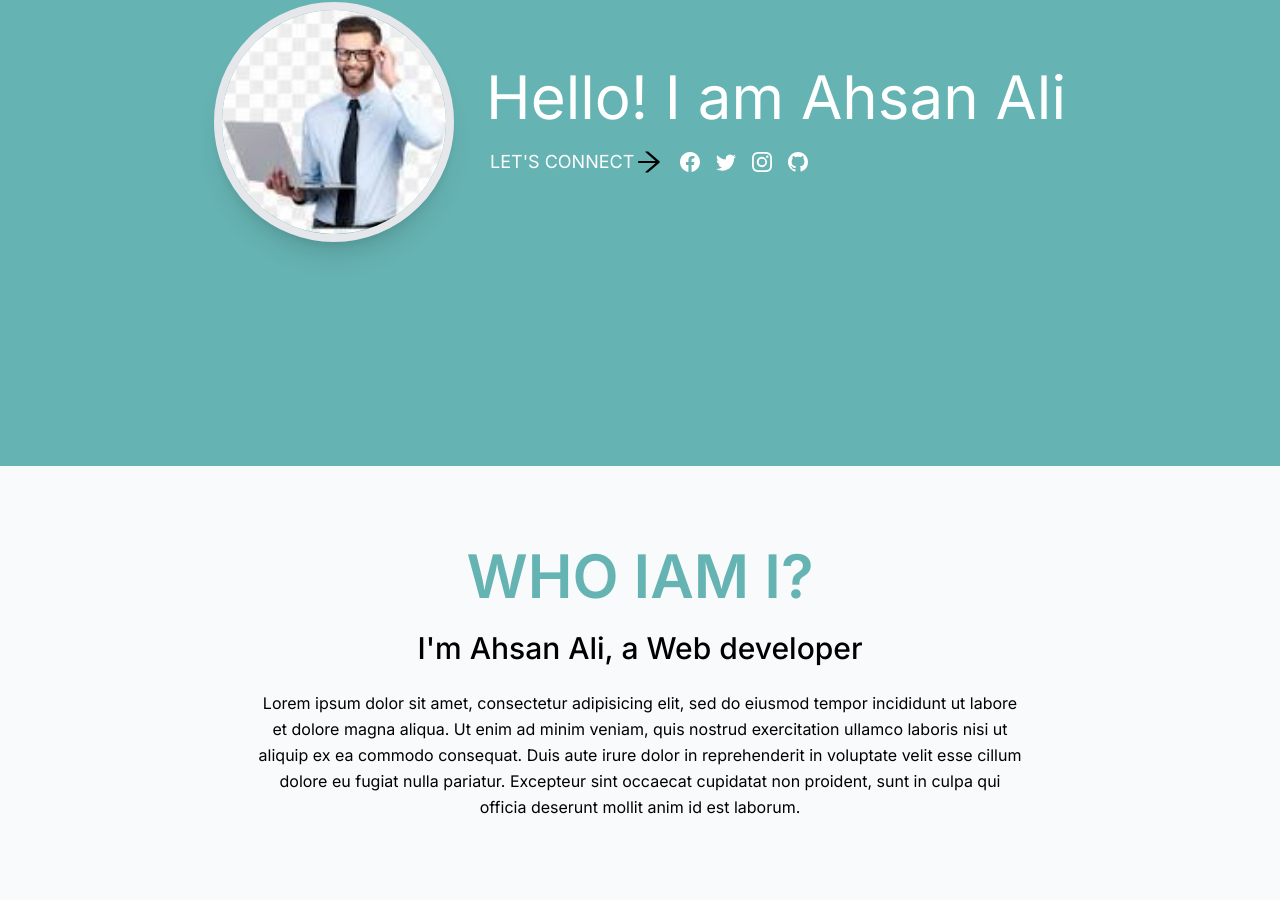
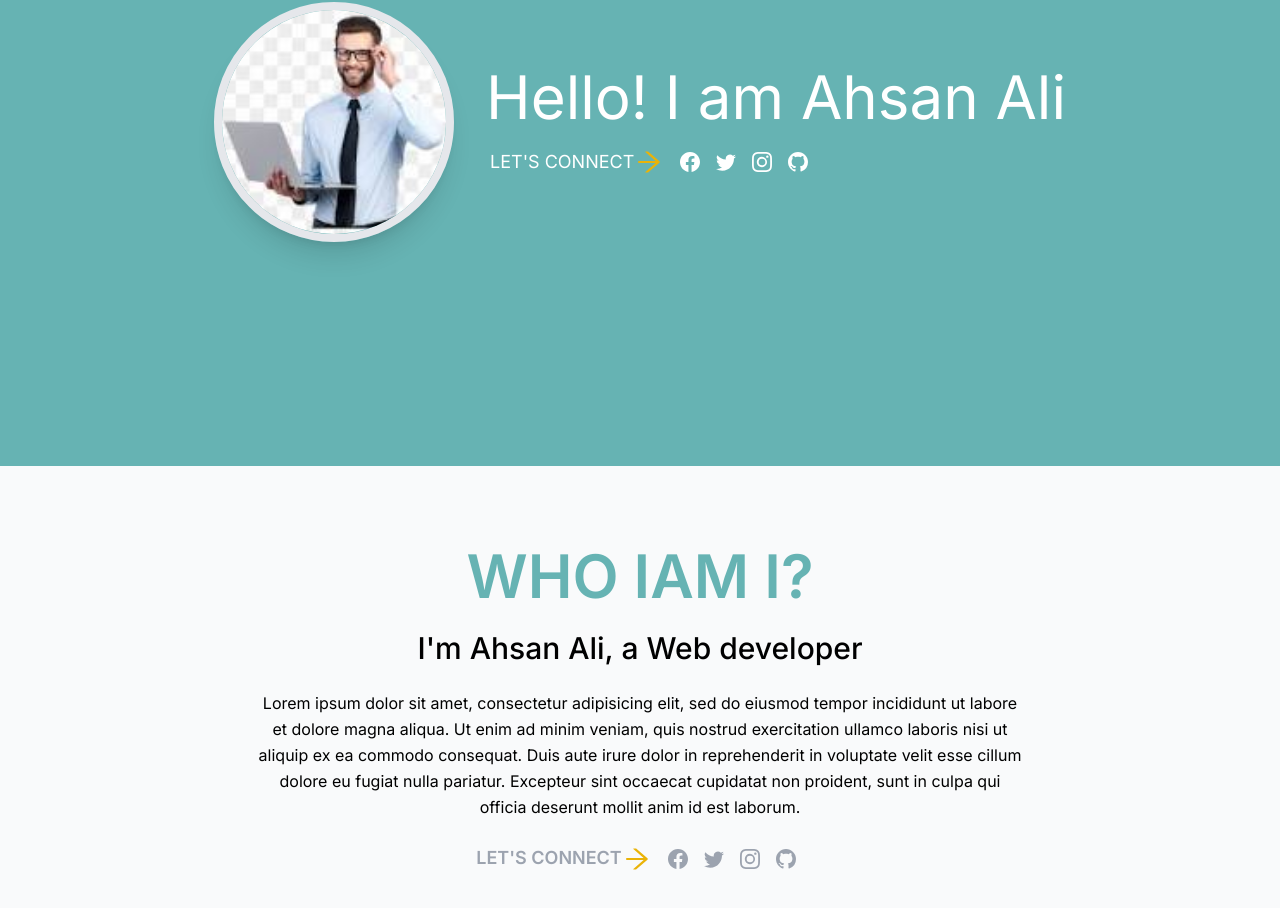
Before and after one commit to ahsanali7893/Portfolio, a Next.js app: page / in a window 1280 px wide. Shown: the part 358-1266 px from the top of the page. Built offline with nearby package versions, Linux system fonts and the light colour scheme.

Commit message:
error fix

```diff
--- a/src/components/About/page.tsx
+++ b/src/components/About/page.tsx
@@ -1,8 +1,11 @@
+import Link from "next/link";
 import React from "react";
+import { AiOutlineArrowRight } from "react-icons/ai";
+import { BsFacebook, BsGithub, BsInstagram, BsTwitter } from "react-icons/bs";
 
-type Props = {};
 
-const About = (props: Props) => {
+
+const About = () => {
   return (
     <div className="bg-gray-50" id="about">
       <div className="container flex flex-col justify-center items-center py-16 md:py-20 lg:flex-row">
@@ -14,16 +17,52 @@ const About = (props: Props) => {
             I'm Ahsan Ali, a Web developer
           </h4>
           <p className="pt-6 font-body text-center leading-relaxed text-grey-20">
-        Lorem ipsum dolor sit amet, consectetur adipisicing elit, sed do eiusmod
-        tempor incididunt ut labore et dolore magna aliqua. Ut enim ad minim
-        veniam, quis nostrud exercitation ullamco laboris nisi ut aliquip ex ea
-        commodo consequat. Duis aute irure dolor in reprehenderit in voluptate
-        velit esse cillum dolore eu fugiat nulla pariatur. Excepteur sint
-        occaecat cupidatat non proident, sunt in culpa qui officia deserunt
-        mollit anim id est laborum.
-      </p>
+            Lorem ipsum dolor sit amet, consectetur adipisicing elit, sed do
+            eiusmod tempor incididunt ut labore et dolore magna aliqua. Ut enim
+            ad minim veniam, quis nostrud exercitation ullamco laboris nisi ut
+            aliquip ex ea commodo consequat. Duis aute irure dolor in
+            reprehenderit in voluptate velit esse cillum dolore eu fugiat nulla
+            pariatur. Excepteur sint occaecat cupidatat non proident, sunt in
+            culpa qui officia deserunt mollit anim id est laborum.
+          </p>
+          <div className="flex flex-col justify-center pt-6 sm:flex-row lg:justify-center">
+          <div className="flex  justify-center sm:justify-start">
+            <p className="font-body text-lg font-semibold uppercase text-gray-400">
+              Let's Connect
+            </p>
+            <div className="hidden sm:block items-center">
+              <AiOutlineArrowRight className="text-3xl text-yellow-500" />
+            </div>
+          </div>
+          <div className="flex items-center justify-center pt-5 pl-2 sm:justify-start sm:pt-0">
+            <Link
+              href={"/"}
+              className="mx-2 text-xl text-gray-400 transition duration-400 hover:text-blue-500"
+            >
+              <BsFacebook />
+            </Link>
+            <Link
+              href={"/"}
+              className="mx-2 text-xl text-gray-400 transition duration-400 hover:text-blue-500"
+            >
+              <BsTwitter />
+            </Link>
+            <Link
+              href={"/"}
+              className="mx-2 text-xl text-gray-400 transition duration-400 hover:text-pink-500"
+            >
+              <BsInstagram />
+            </Link>
+            <Link
+              href={"/"}
+              className="mx-2 text-xl text-gray-400 transition duration-400 hover:text-gray-500"
+            >
+              <BsGithub />
+            </Link>
+          </div>
         </div>
       </div>
+    </div>
     </div>
   );
 };
--- a/src/components/Hero/page.tsx
+++ b/src/components/Hero/page.tsx
@@ -25,7 +25,7 @@ const Hero = (props: Props) => {
                   <div className="flex items-center justify-center pl-0 sm:justify-start md:pl-1">
                     <p className="font-body text-lg uppercase text-white">Let's Connect</p>
                     <div className="hidden sm:block">
-                    <AiOutlineArrowRight className="text-3xl text-yellow"/>
+                    <AiOutlineArrowRight className="text-3xl text-yellow-500"/>
                     </div>
                   </div>
                   <div className="flex items-center justify-center pt-5 pl-2 sm:justify-start sm:pt-0">
```
